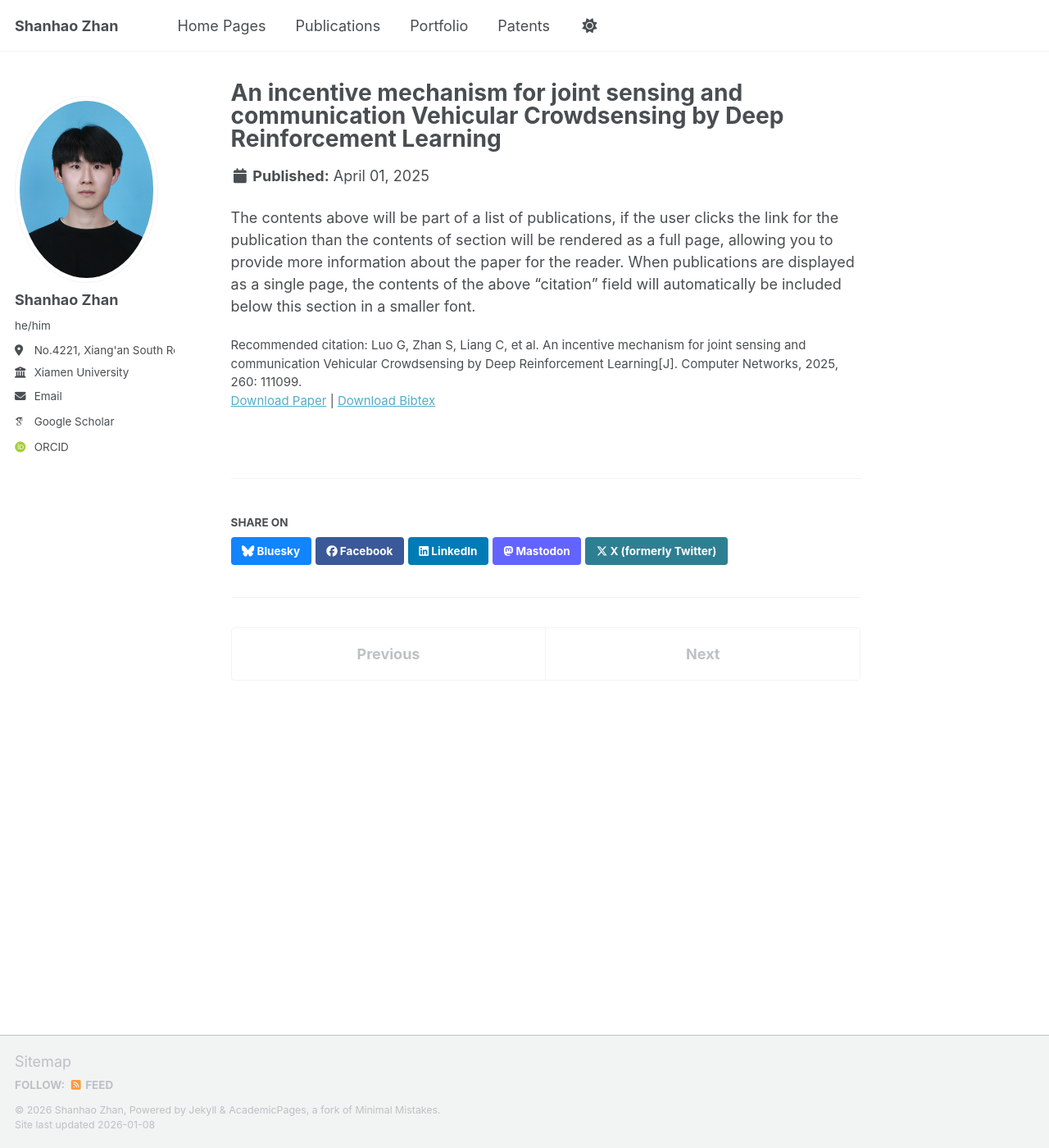
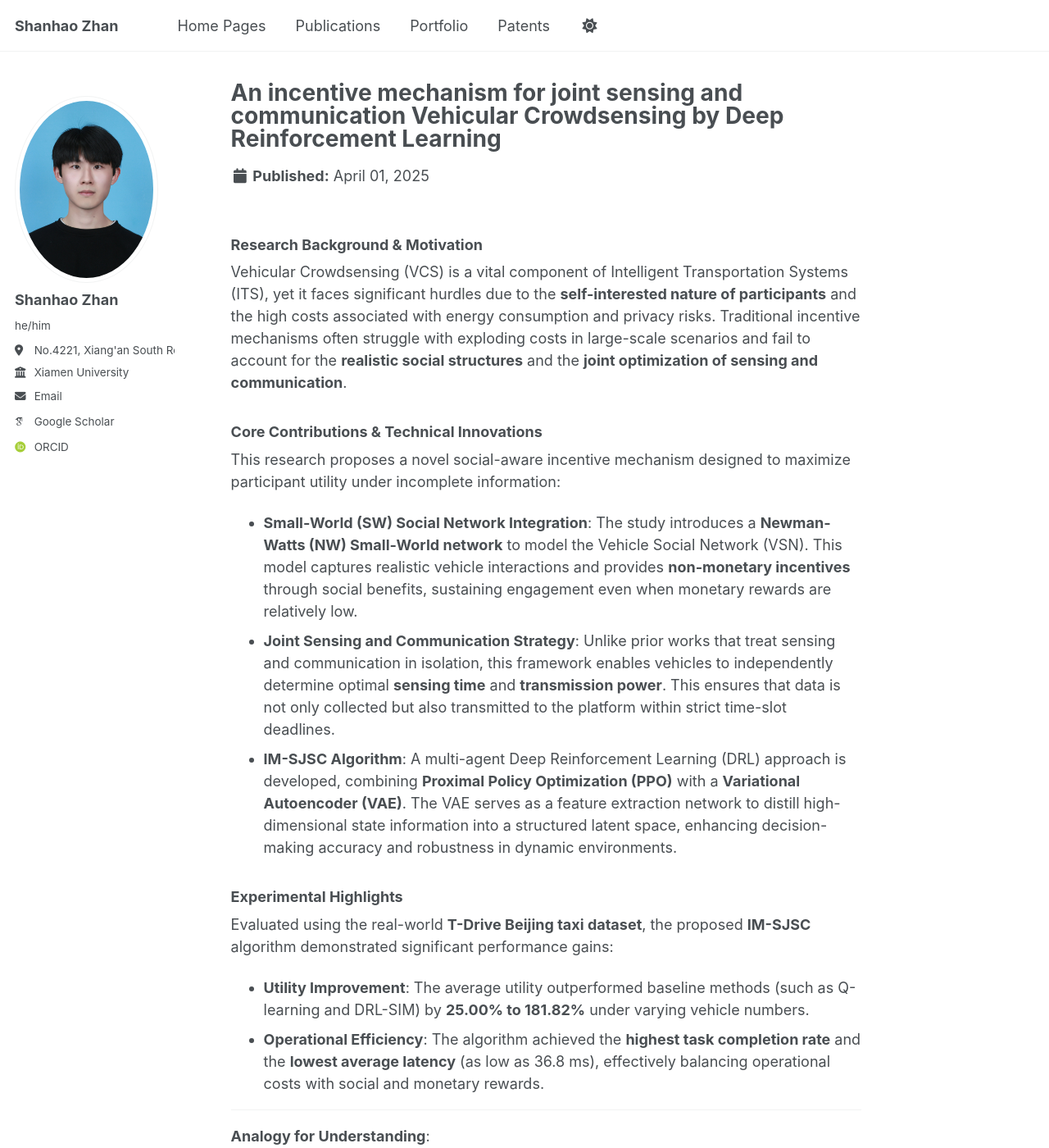
Before and after one commit to dreamfly86/dreamfly86.github.io, a Jekyll site: the page built from _publications/2025-04-01-paper-title-number-3.md, in a window 1280 px wide and 1400 px high. Shown: the whole window at 82% size. Built offline with Jekyll 4.4.1, drawn with Linux system fonts in a browser that asks for light colours; some web fonts are replaced; a script bundle is joined from its source files by our own code; library files that are not in the unit come from our copies; some of the changed text lies outside the part shown.

Commit message:
Update 2025-04-01-paper-title-number-3.md

```diff
--- a/_publications/2025-04-01-paper-title-number-3.md
+++ b/_publications/2025-04-01-paper-title-number-3.md
@@ -3,7 +3,8 @@ title: "An incentive mechanism for joint sensing and communication Vehicular Cro
 collection: publications
 category: manuscripts
 permalink: /publication/2025-04-01-paper-title-number-3
-excerpt: 'This paper is about the number 2. The number 3 is left for future work.'
+excerpt: 'This paper presents a social-aware incentive mechanism for Vehicular Crowdsensing that integrates Small-World networks with joint sensing and communication optimization. By leveraging a VAE-enhanced PPO algorithm (IM-SJSC), the framework successfully motivates self-interested vehicles to participate, achieving up to a 43.9% reward gain and superior data collection efficiency in realistic urban environments.
+'
 date: 2025-04-01
 publisher: 'Elsevier'
 paperurl: 'https://github.com/dreamfly86/dreamfly86.github.io/blob/master/files/An_incentive_mechanism_for_joint_sensing_and_communication_Vehicular_Crowdsensing_by_Deep_Reinforcement_Learning.pdf'
@@ -11,4 +12,23 @@ bibtexurl: 'https://github.com/dreamfly86/dreamfly86.github.io/blob/master/files
 citation: 'Luo G, Zhan S, Liang C, et al. An incentive mechanism for joint sensing and communication Vehicular Crowdsensing by Deep Reinforcement Learning[J]. Computer Networks, 2025, 260: 111099.'
 ---
 
-The contents above will be part of a list of publications, if the user clicks the link for the publication than the contents of section will be rendered as a full page, allowing you to provide more information about the paper for the reader. When publications are displayed as a single page, the contents of the above "citation" field will automatically be included below this section in a smaller font.
+### **Research Background & Motivation**
+Vehicular Crowdsensing (VCS) is a vital component of Intelligent Transportation Systems (ITS), yet it faces significant hurdles due to the **self-interested nature of participants** and the high costs associated with energy consumption and privacy risks. Traditional incentive mechanisms often struggle with exploding costs in large-scale scenarios and fail to account for the **realistic social structures** and the **joint optimization of sensing and communication**.
+
+### **Core Contributions & Technical Innovations**
+This research proposes a novel social-aware incentive mechanism designed to maximize participant utility under incomplete information:
+
+*   **Small-World (SW) Social Network Integration**: The study introduces a **Newman-Watts (NW) Small-World network** to model the Vehicle Social Network (VSN). This model captures realistic vehicle interactions and provides **non-monetary incentives** through social benefits, sustaining engagement even when monetary rewards are relatively low.
+*   **Joint Sensing and Communication Strategy**: Unlike prior works that treat sensing and communication in isolation, this framework enables vehicles to independently determine optimal **sensing time** and **transmission power**. This ensures that data is not only collected but also transmitted to the platform within strict time-slot deadlines.
+*   **IM-SJSC Algorithm**: A multi-agent Deep Reinforcement Learning (DRL) approach is developed, combining **Proximal Policy Optimization (PPO)** with a **Variational Autoencoder (VAE)**. The VAE serves as a feature extraction network to distill high-dimensional state information into a structured latent space, enhancing decision-making accuracy and robustness in dynamic environments.
+
+### **Experimental Highlights**
+Evaluated using the real-world **T-Drive Beijing taxi dataset**, the proposed **IM-SJSC** algorithm demonstrated significant performance gains:
+*   **Utility Improvement**: The average utility outperformed baseline methods (such as Q-learning and DRL-SIM) by **25.00% to 181.82%** under varying vehicle numbers.
+*   **Operational Efficiency**: The algorithm achieved the **highest task completion rate** and the **lowest average latency** (as low as 36.8 ms), effectively balancing operational costs with social and monetary rewards.
+
+---
+
+
+**Analogy for Understanding**:
+Think of this VCS system as a **"Social-Media-Driven Courier Network."** Instead of just paying drivers a flat fee (monetary incentive), the system connects them through a "friend network" (Small-World Network) where they gain "social points" or status by sharing road data. To make sure the system stays efficient, the **IM-SJSC algorithm** acts like a smart personal assistant for each driver, calculating exactly how much time to spend "picking up info" (sensing) versus "driving fast to deliver it" (communication) so they can maximize their total earnings and social standing without burning out.
```
